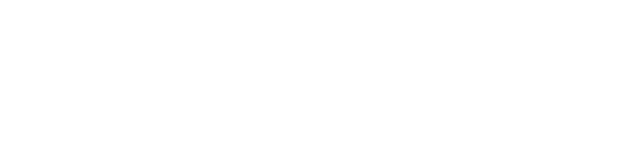
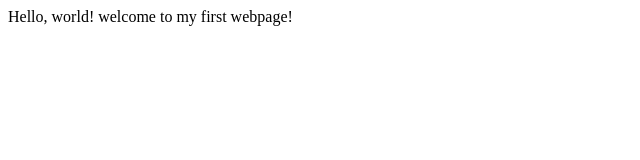
Before and after one commit to raywhizchengz/Favoritethings, a plain HTML site: page my-first-webpage.html in a window 1280 px wide. Shown: the whole page, without its empty margins (0-640 px from the left). Drawn offline with Linux system fonts and the light colour scheme.

Commit message:
Add changes to file my-favorite-things.html

```diff
--- a/my-first-webpage.html
+++ b/my-first-webpage.html
@@ -4,7 +4,7 @@
     <title>My first webpage</title>
  </head>
  <body>
-
-
+   Hello, world!
+   welcome to my first webpage!
  </body>
 </html>
```
Also changed, not shown: images.jpeg (added).
